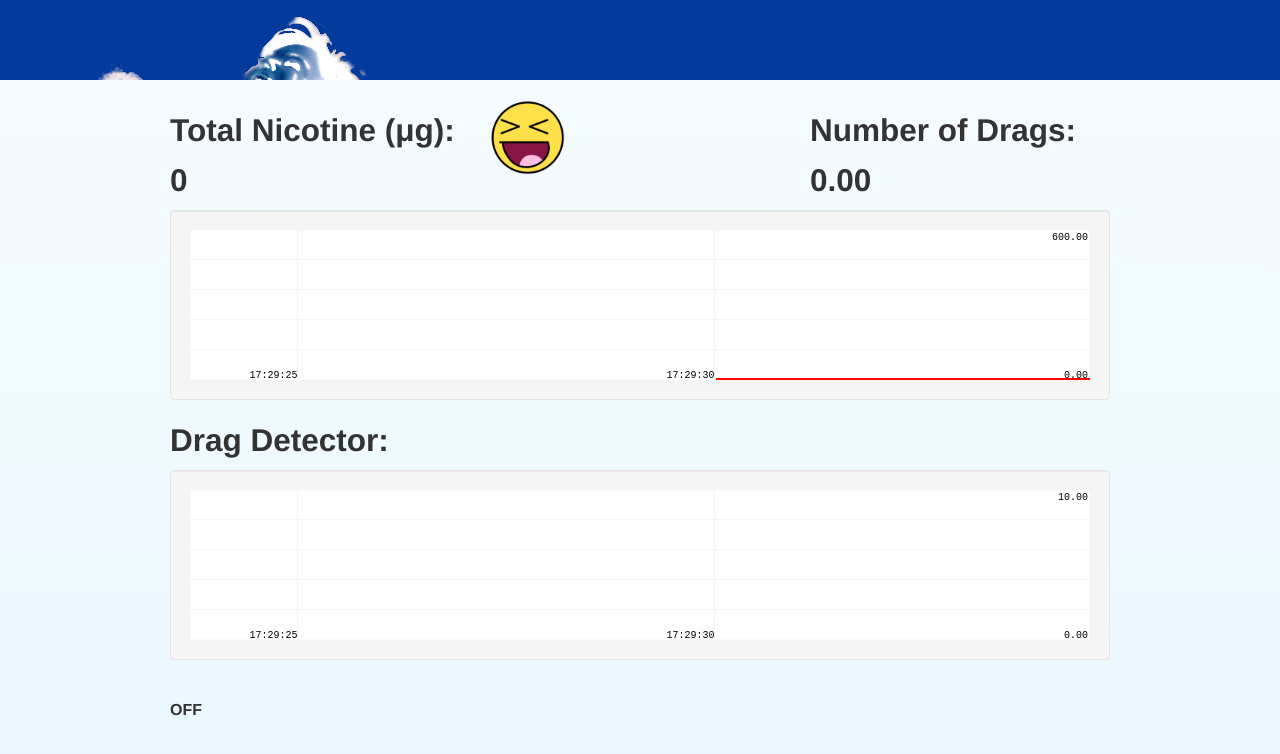
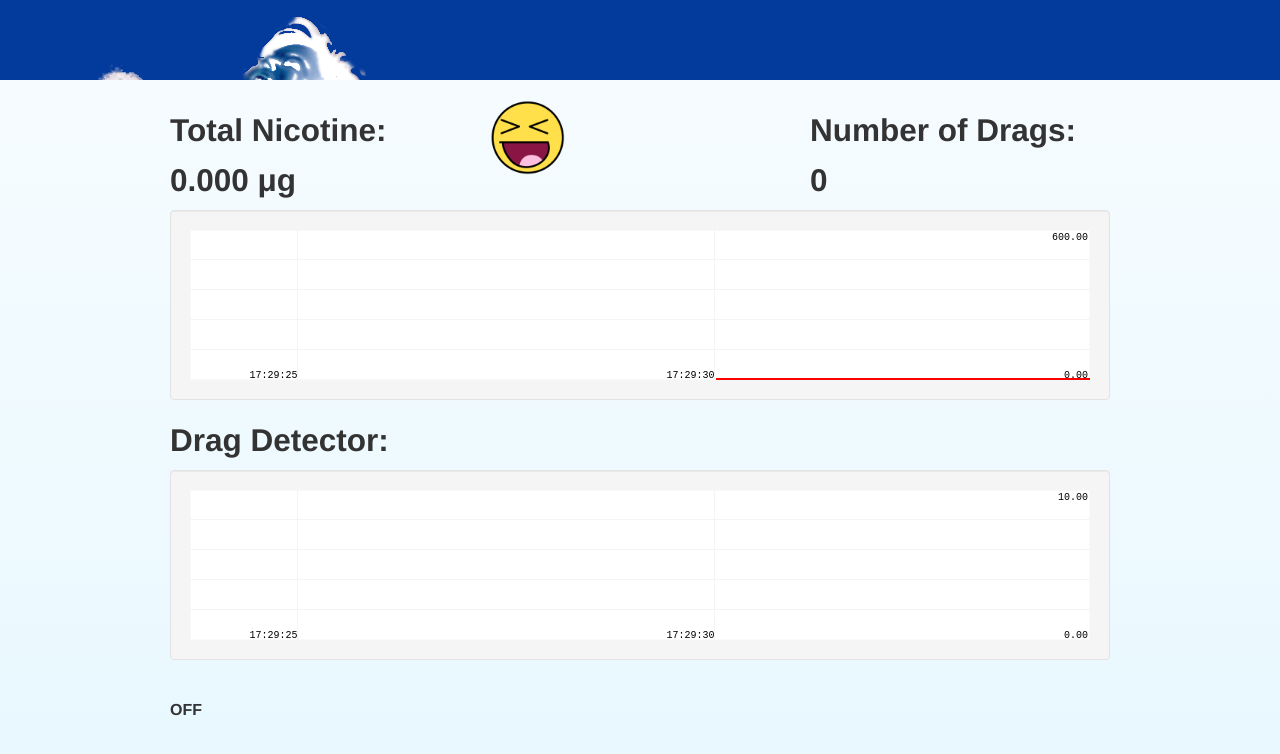
Before and after one commit to kiwiai/breathe-io, a plain HTML site: page nicout.html in a window 1280 px wide. Drawn offline with Linux system fonts and the light colour scheme; no server answers.

Commit message:
formatting

```diff
--- a/javascript/custom.js
+++ b/javascript/custom.js
@@ -90,13 +90,9 @@ function calcNic(){
     nicotinefinal = (nicotine * Math.exp(-(new Date().getTime()- start)*lambda));
     total_nicotine.append(new Date().getTime(), nicotinefinal);
 
-    if(nicotinefinal <= 1){
-        $('#happy').removeClass("happy-off");
-    }else{
-        $('#happy').addClass("happy-off");
-    }
+    (nicotinefinal <= 1) ? $('#happy').removeClass("happy-off") : $('#happy').addClass("happy-off");
 
-    $('#totalNicotine').html(Math.round(nicotinefinal*1000)/1000);
+    $('#totalNicotine').html(nicotinefinal.toFixed(3));
 }
 
 setInterval(function(){ calcNic(); }, 17);
--- a/nicout.html
+++ b/nicout.html
@@ -26,9 +26,9 @@
 
 		 <div class="row">
 			 <div class="span4">
-			 	 <h2>Total Nicotine (&mu;g):</h2>
-			     <h2 id="totalNicotine" class="num-value">
-			     			0.00
+			 	 <h2>Total Nicotine:</h2>
+			     <h2  class="num-value">
+			     			<span id="totalNicotine">0.000</span> <span>&mu;g</span>
 			     </h2>
 			 </div>
 			 <div class="span4">
@@ -39,7 +39,7 @@
 			 <div class="span4">
 			 	 <h2>Number of Drags:</h2>
 				 <h2 id="totalDrags" class="num-value">
-			                0.00
+			                0
 			     </h2>
 
 			 </div>
```
